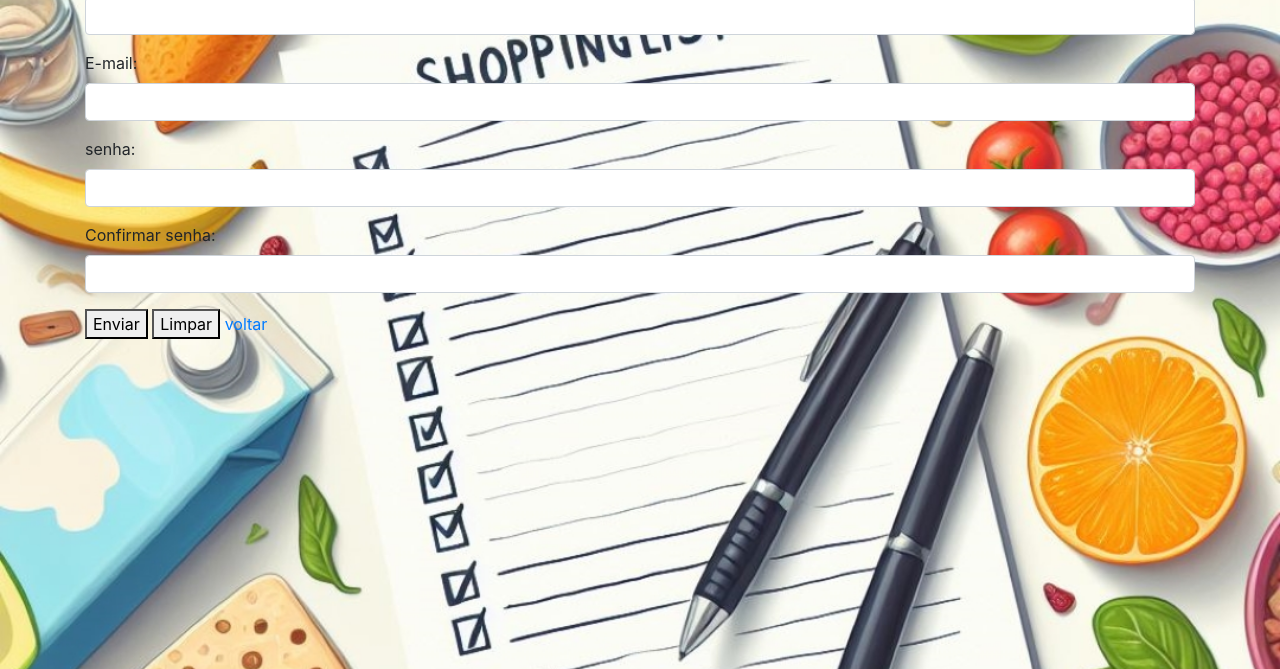
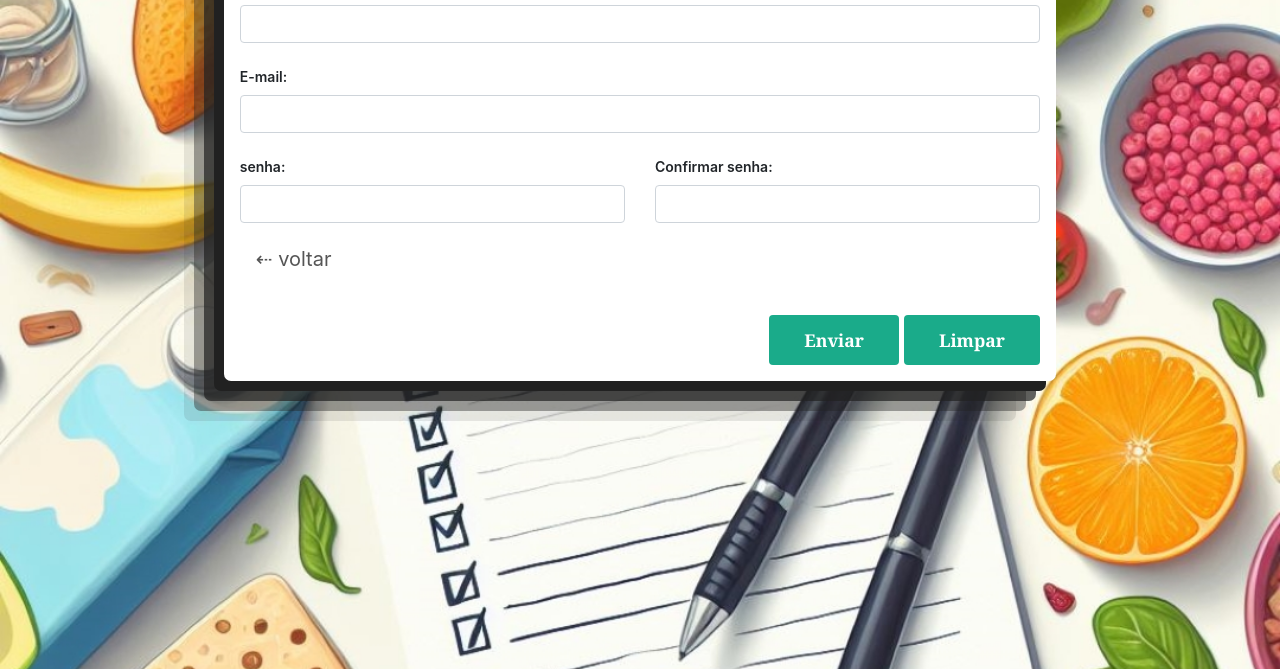
Before and after one commit to Nalanda-k-F/TrabalhoFinalWeb, a website: page public/cadastro.html in a window 1280 px wide. Shown: the part 155-824 px from the top of the page. Drawn offline with nearby package versions, Linux system fonts and the light colour scheme.

Commit message:
Telas inicias feitas

```diff
--- a/public/cadastro.html
+++ b/public/cadastro.html
@@ -12,41 +12,70 @@
 <body>
 
  <div class="container mt-4">
-        <form id="meuForm"  method="POST" class="form"  >
+        <form id="meuForm"  method="POST" class="formCadastro w-75 p-3"  >
         <div class="card-body">
             <H1> Cadastrar </H1>
             <div id="message"></div>
         </div>
         <div class="form-group">
-            <label for="nome">Nome:</label>
+            <label for="nome" >Nome:</label>
             <input type="text" class="form-control" id="nome" required name="nome">
         </div>
         <div class="form-group">
-            <label for="email">E-mail:</label>
+            <label for="email" >E-mail:</label>
             <input type="email" class="form-control" id="email" required name="email">
         </div>
-        <div class="form-group">
+        <div class="row">
+            <div class="col">
                 <label for="senha">senha:</label>
                 <input type="password" class="form-control" id="senha" required name="senha" maxlength="8">
              </div>
-        <div class="form-group">
+            <div class="col">
                 <label for="confirmarsenha"> Confirmar senha:</label>
                 <input type="password" class="form-control" id="confirmarsenha" required name="confirmarsenha" maxlength="8">
              </div>
-            <button type="button" onclick="enviarDados()">Enviar</button>
-            <button type="reset" >Limpar</button>
-             <a href="index.html" >voltar</a>
+          </div>
+
+          <a href="index.html" class="w-25 p-3" >&#8672; voltar</a>
+
+        <div class="row">
+            <div class="col"style="text-align: right;">
+                <button type="button"  class="btn" onclick="enviarDados()">Enviar</button>
+                <button type="reset" onclick="limparDados()" class="btn" >Limpar</button>
+            </div>
+        </div>
         </form>
 </div>
 
 <script>
+    function limparDados(){
+        document.getElementById('nome').value = '';
+        document.getElementById('email').value = '';
+        document.getElementById('senha').value = '';
+        document.getElementById('confirmarsenha').value = '';
+        messageElement.textContent = '';
+        messageElement.className = ''; // Remove a classe 'error'
+    }
+
     function displayMessage(message, isSuccess) {
             var messageElement = document.getElementById('message');
             messageElement.textContent = message;
             if (isSuccess) {
                 messageElement.className = 'alert success';
+                setTimeout(function() {
+                window.location.href = 'login.html';
+            }, 5000); // 2000 milissegundos = 2 segundos
             } else {
                 messageElement.className = 'alert error';
+               // Limpar os campos de entrada e a mensagem de erro após 5 segundos
+              setTimeout(function() {
+                    document.getElementById('nome').value = '';
+                    document.getElementById('email').value = '';
+                    document.getElementById('senha').value = '';
+                    document.getElementById('confirmarsenha').value = '';
+                    messageElement.textContent = '';
+                    messageElement.className = ''; // Remove a classe 'error'
+                 }, 5000); // 5000 milissegundos = 5 segundos
             }
         }
 
--- a/public/css/cadastro.css
+++ b/public/css/cadastro.css
@@ -15,7 +15,7 @@ html, body {
 .alert {
     padding: 15px;
     margin-bottom: 15px;
-    width: 20%;
+    width: 50%;
     border: 1px solid transparent;
     border-radius: 4px;
     color: white;
@@ -31,3 +31,64 @@ html, body {
     color: white; /* White text */
 }
 /* formulário */
+.formCadastro {
+    display: flex;
+    margin: auto;
+    flex-direction: column;
+    background-color: #fff;
+    border-radius: 7px;
+    padding: 40px;
+    box-shadow: -10px 10px 0px rgba(33, 33, 33, 1),
+     -20px 20px 0px rgba(33, 33, 33, 0.7),
+     -30px 30px 0px rgba(33, 33, 33, 0.4),
+     -40px 40px 0px rgba(33, 33, 33, 0.1);
+    transition: box-shadow 0.3s;
+    gap: 5px;
+}
+.formCadastro:hover {
+    box-shadow: 0 0 16px 2px #000000, 16px 16px 32px 4px #5c5c9e;
+  }
+
+.formCadastro h1 {
+    padding: 0;
+    margin: 0;
+    font-weight: 500;
+    font-size: 2.3em;
+}
+.formCadastro input:focus {
+    border: 1px solid #f72585;
+}
+.formCadastro label {
+    font-size: 14px;
+    font-weight: 600;
+}
+.formCadastro a {
+    display: inline-block;
+    margin-bottom: 20px;
+    font-size: 20px;
+    color: #555;
+    transition: all linear 160ms;
+}
+.formCadastro a:hover {
+    color: #f72585;
+}
+/* botão */
+.btn {
+    background:#1AAB8A;
+    color:#fff;
+    font-size: 14px;
+    font-weight: 600;
+    border: none !important;
+    transition: all linear 160ms;
+    margin: 0 !important;
+    height: 50px;
+    font-size: 1.1em;
+    font-family: Cambria, Cochin, Georgia, Times, 'Times New Roman', serif;
+    padding:0 2em;
+    cursor:pointer;
+    outline:none;
+}
+.btn:hover {
+    transform: scale(1.05);
+    background-color: #ff0676;
+}
--- a/public/css/login.CSS
+++ b/public/css/login.CSS
@@ -38,10 +38,6 @@ body {
     box-shadow: 0 0 16px 2px #000000, 16px 16px 32px 4px #5c5c9e;
   }
 
-.areaLogin img {
-    width: 420px;
-}
-
 .formLogin h1 {
     padding: 0;
     margin: 0;
@@ -76,7 +72,7 @@ body {
 .formLogin a {
     display: inline-block;
     margin-bottom: 20px;
-    font-size: 13px;
+    font-size: 15px;
     color: #555;
     transition: all linear 160ms;
 }
@@ -157,9 +153,9 @@ nav li {
     border: none !important;
     transition: all linear 160ms;
     margin: 0 !important;
-    height:60px;
+    height: 50px;
     font-size: 1.5em;
-   font-family: Cambria, Cochin, Georgia, Times, 'Times New Roman', serif;
+    font-family: Cambria, Cochin, Georgia, Times, 'Times New Roman', serif;
     padding:0 2em;
     cursor:pointer;
     outline:none;
```
Also changed, not shown: public/Login.html (+1 -1 lines), public/privado/sobre.html (+2 -2 lines), server.js (+6 -5 lines), README.md, public/css/images/anny.png (added), 1 other file. Lines whose indentation alone changed are shown as unchanged.
